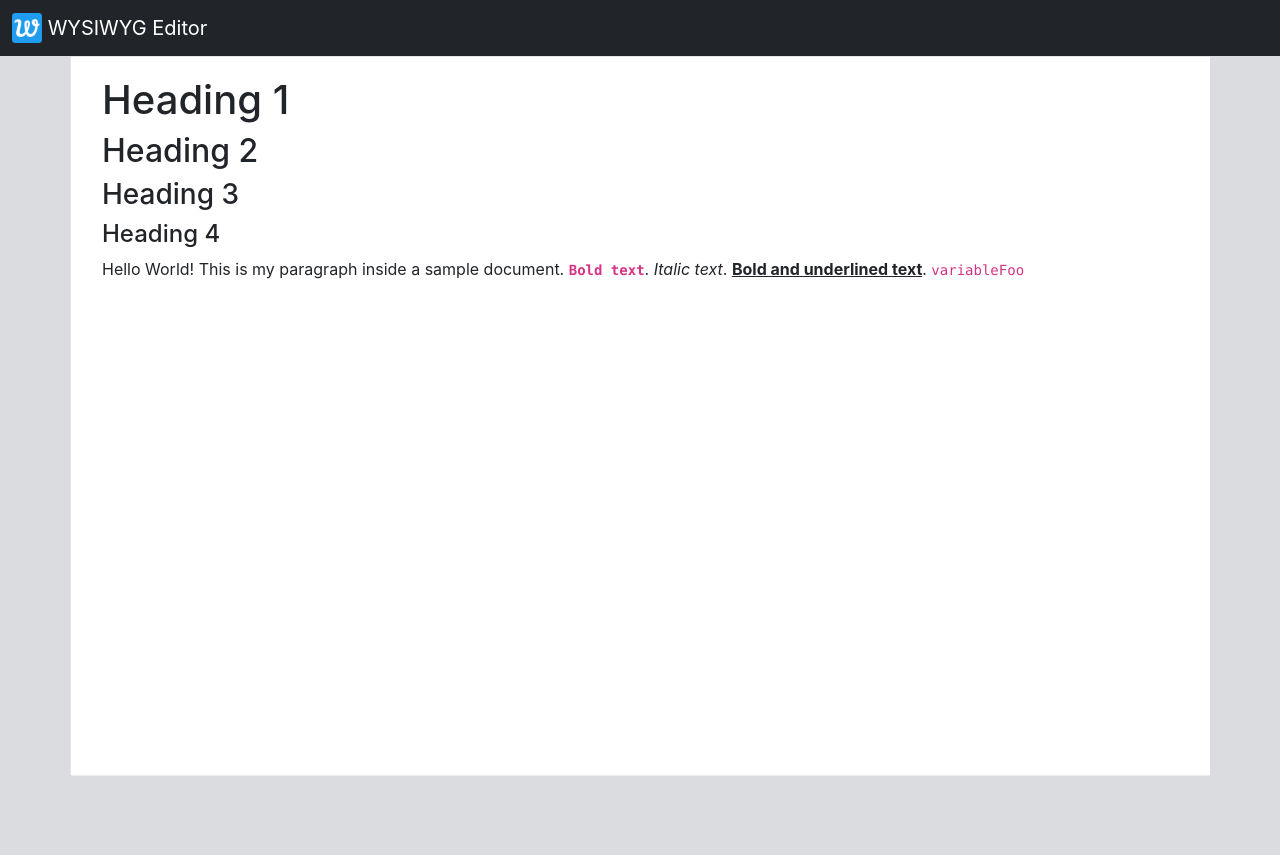
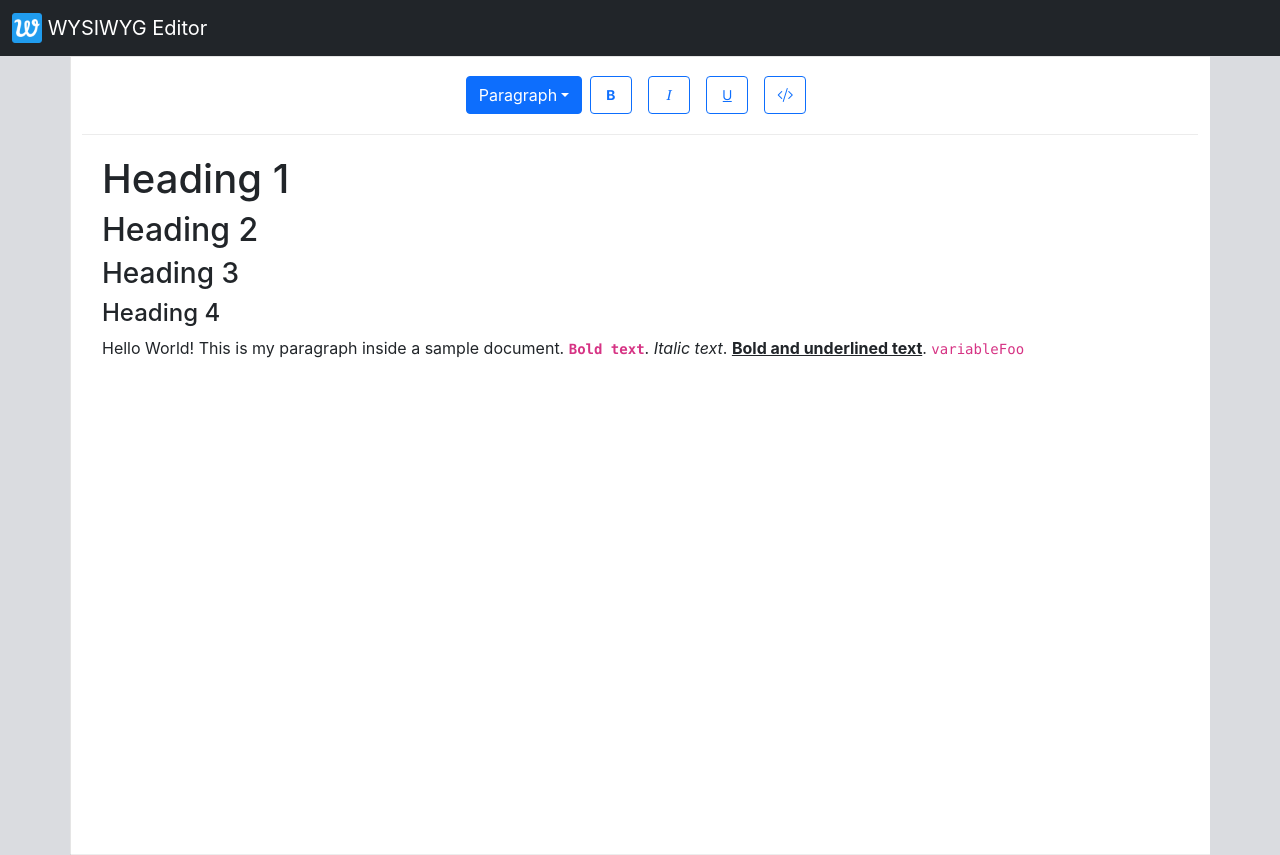
Before and after one commit to monello/react-with-storybook, a React (Create React App) app: page / in a window 1280 px wide. Before the commit the page ends 800 px from the top, so only its background shows below. Built offline with nearby package versions, Linux system fonts and the light colour scheme.

Commit message:
Added a (static) Toolbar component

```diff
--- a/src/components/Editor.js
+++ b/src/components/Editor.js
@@ -9,11 +9,14 @@
 // React-Bootstrap
 import { Container } from 'react-bootstrap';
 
-// Components
+// Custom Hooks
 import useEditorConfig from "../hooks/useEditorConfig";
 
 // Utils
 import ErrorBoundary from "../utils/ErrorBoundary";
+
+// Components
+import Toolbar from "./Toolbar";
 
 // CSS
 import "./Editor.css";
@@ -26,6 +29,7 @@
         <ErrorBoundary>
             <Slate editor={editor} value={document} onChange={onChange}>
                 <Container className={"editor-container"}>
+                    <Toolbar />
                     <div className="editor">
                         <Editable
                             renderElement={renderElement} placeholder={placeholder}
--- /dev/null
+++ b/src/components/Toolbar.css
@@ -0,0 +1,17 @@
+.toolbar {
+  border-bottom: 1px solid #ececec;
+  padding: 20px 0;
+  text-align: center;
+}
+
+.toolbar-btn {
+  margin: 0 8px;
+}
+
+.image-upload-input {
+  display: none;
+}
+
+.block-style-dropdown {
+  display: inline-block;
+}
--- /dev/null
+++ b/src/components/Toolbar.js
@@ -0,0 +1,90 @@
+// Bootstrap
+import Dropdown from "react-bootstrap/Dropdown";
+import DropdownButton from "react-bootstrap/DropdownButton";
+import Button from "react-bootstrap/Button";
+
+// Styles
+import "./Toolbar.css";
+
+const PARAGRAPH_STYLES = ["h1", "h2", "h3", "h4", "paragraph", "multiple"];
+const CHARACTER_STYLES = ["bold", "italic", "underline", "code"];
+
+export default function Toolbar({ selection, previousSelection }) {
+    return (
+        <div className="toolbar">
+            {/* Dropdown for paragraph styles */}
+            <DropdownButton
+                className={"block-style-dropdown"}
+                disabled={false}
+                id="block-style"
+                title={getLabelForBlockStyle("paragraph")}
+            >
+                {PARAGRAPH_STYLES.map((blockType) => (
+                    <Dropdown.Item eventKey={blockType} key={blockType}>
+                        {getLabelForBlockStyle(blockType)}
+                    </Dropdown.Item>
+                ))}
+            </DropdownButton>
+            {/* Buttons for character styles */}
+            {CHARACTER_STYLES.map((style) => (
+                <ToolBarButton
+                    key={style}
+                    icon={<i className={`bi ${getIconForButton(style)}`} />}
+                    isActive={false}
+                />
+            ))}
+        </div>
+    );
+}
+
+function ToolBarButton(props) {
+    const { icon, isActive, ...otherProps } = props;
+    return (
+        <Button
+            variant="outline-primary"
+            className="toolbar-btn"
+            active={isActive}
+            {...otherProps}
+        >
+            {icon}
+        </Button>
+    );
+}
+
+function getIconForButton(style) {
+    switch (style) {
+        case "bold":
+            return "bi-type-bold";
+        case "italic":
+            return "bi-type-italic";
+        case "code":
+            return "bi-code-slash";
+        case "underline":
+            return "bi-type-underline";
+        case "image":
+            return "bi-file-image";
+        case "link":
+            return "bi-link-45deg";
+        default:
+            throw new Error(`Unhandled style in getIconForButton: ${style}`);
+    }
+}
+
+function getLabelForBlockStyle(style) {
+    switch (style) {
+        case "h1":
+            return "Heading 1";
+        case "h2":
+            return "Heading 2";
+        case "h3":
+            return "Heading 3";
+        case "h4":
+            return "Heading 4";
+        case "paragraph":
+            return "Paragraph";
+        case "multiple":
+            return "Multiple";
+        default:
+            throw new Error(`Unhandled style in getLabelForBlockStyle: ${style}`);
+    }
+}
--- a/src/index.js
+++ b/src/index.js
@@ -10,6 +10,7 @@
 
 // CSS
 import "bootstrap/dist/css/bootstrap.min.css";
+import "bootstrap-icons/font/bootstrap-icons.css";
 import './index.css';
 
 ReactDOM.render(
```
Also changed, not shown: 1 other file (tests, documents, lock files or other folders).
